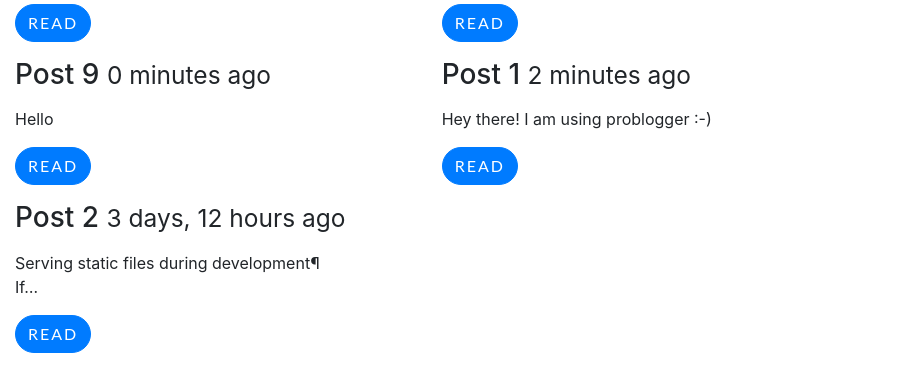
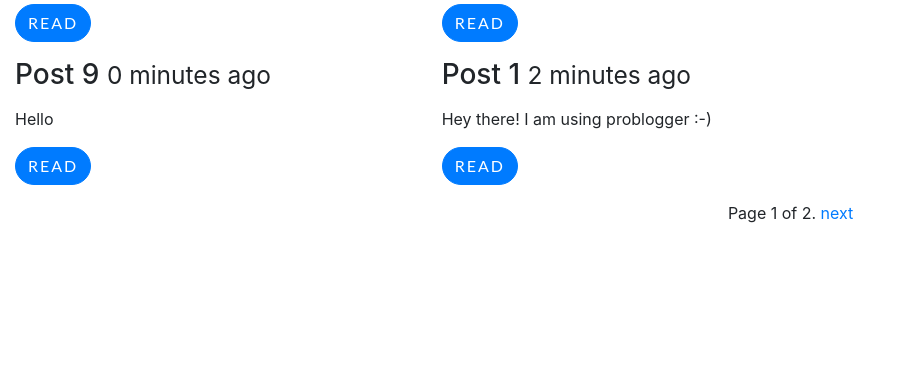
Before and after one commit to TejasBhitle/ProBlogger, a Django app: page /posts/ in a window 1280 px wide. Shown: the part 142-534 px from the top of the page, without its empty margins (0-901 px from the left). Run offline with Django 3.2, Linux system fonts and the light colour scheme; data comes from the database, SQL or seed files in the repository; both versions use the stored data as it was after the commit; some libraries are stand-ins or nearby versions.

Commit message:
pagination added

```diff
--- a/src/posts/views.py
+++ b/src/posts/views.py
@@ -1,5 +1,7 @@
 from django.shortcuts import render, get_object_or_404, redirect
 from django.shortcuts import HttpResponse, HttpResponseRedirect
+from django.core.paginator import Paginator, EmptyPage, PageNotAnInteger
+from django.shortcuts import render
 
 
 from .models import Post
@@ -9,10 +11,22 @@
 
 
 def post_list(request):
-    queryset = Post.objects.all().order_by("-created")
+    queryset_list = Post.objects.all().order_by("-created")
+    paginator = Paginator(queryset_list, 4)  # Show 4 contacts per page
+    page_request_var = 'page'
+    page = request.GET.get(page_request_var)
+    try:
+        queryset = paginator.page(page)
+    except PageNotAnInteger:
+        # If page is not an integer, deliver first page.
+        queryset = paginator.page(1)
+    except EmptyPage:
+        # If page is out of range (e.g. 9999), deliver last page of results.
+        queryset = paginator.page(paginator.num_pages)
     context = {
         "title": "Post Lists",
-        "post_list": queryset
+        "post_list": queryset,
+        "page_request_var":page_request_var
     }
     return render(request, "post_list.html", context)
 
--- a/src/templates/post_list.html
+++ b/src/templates/post_list.html
@@ -23,6 +23,23 @@
         <!-- After every two loops this div is added-->
         {% cycle "" "</div><div class='row'>" %}
         {% endfor %}
+
+        <hr>
+        <div class="pagination">
+            <span class="step-links">
+                {% if post_list.has_previous %}
+                    <a href="?{{ page_request_var}}={{ post_list.previous_page_number }}">previous</a>
+                {% endif %}
+
+                <span class="current">
+                    Page {{ post_list.number }} of {{ post_list.paginator.num_pages }}.
+                </span>
+
+                {% if post_list.has_next %}
+                    <a href="?{{ page_request_var}}={{ post_list.next_page_number }}">next</a>
+                {% endif %}
+            </span>
+        </div>
     </div>
 
 </div>
```
Also changed, not shown: src/db.sqlite3.
